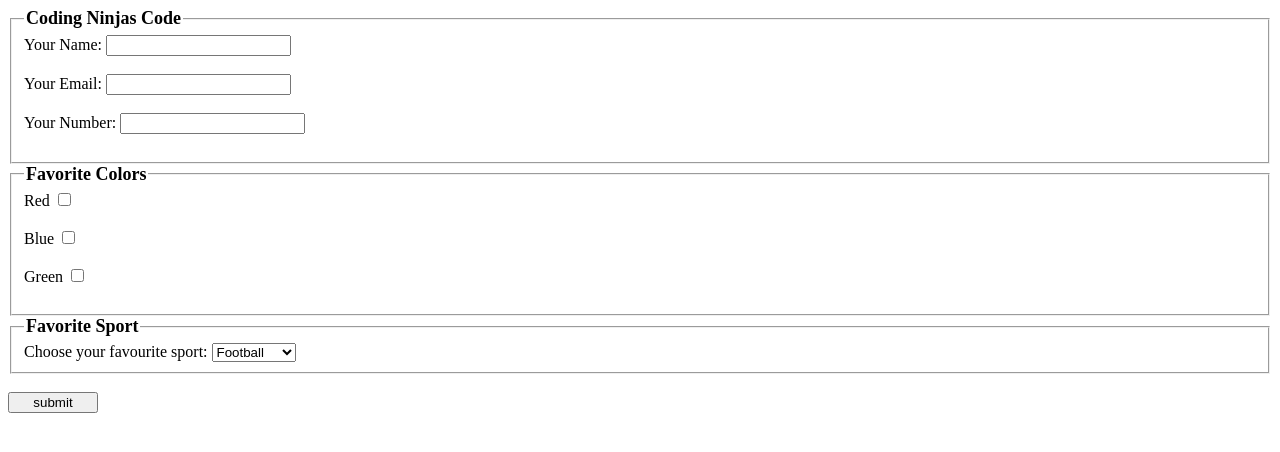
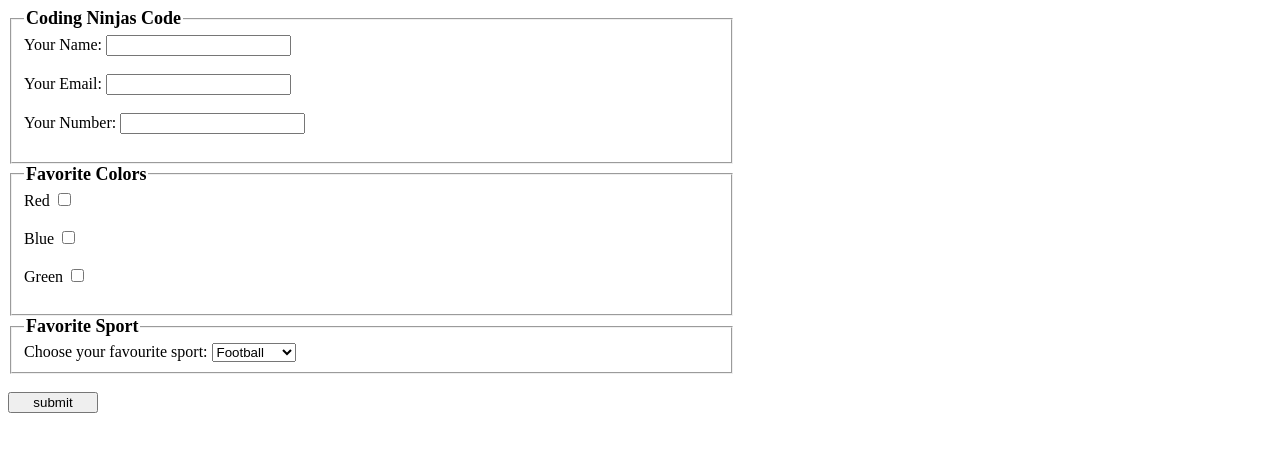
Before and after one commit to cherop-26/instamart, a plain HTML site: page ninja.html in a window 1280 px wide. Drawn offline with Linux system fonts and the light colour scheme.

Commit message:
first save

```diff
--- a/ninja.html
+++ b/ninja.html
@@ -15,6 +15,10 @@
 }
 button{
     width:90px;
+}
+fieldset{
+    width: 55% ;
+
 }
 
 
```
